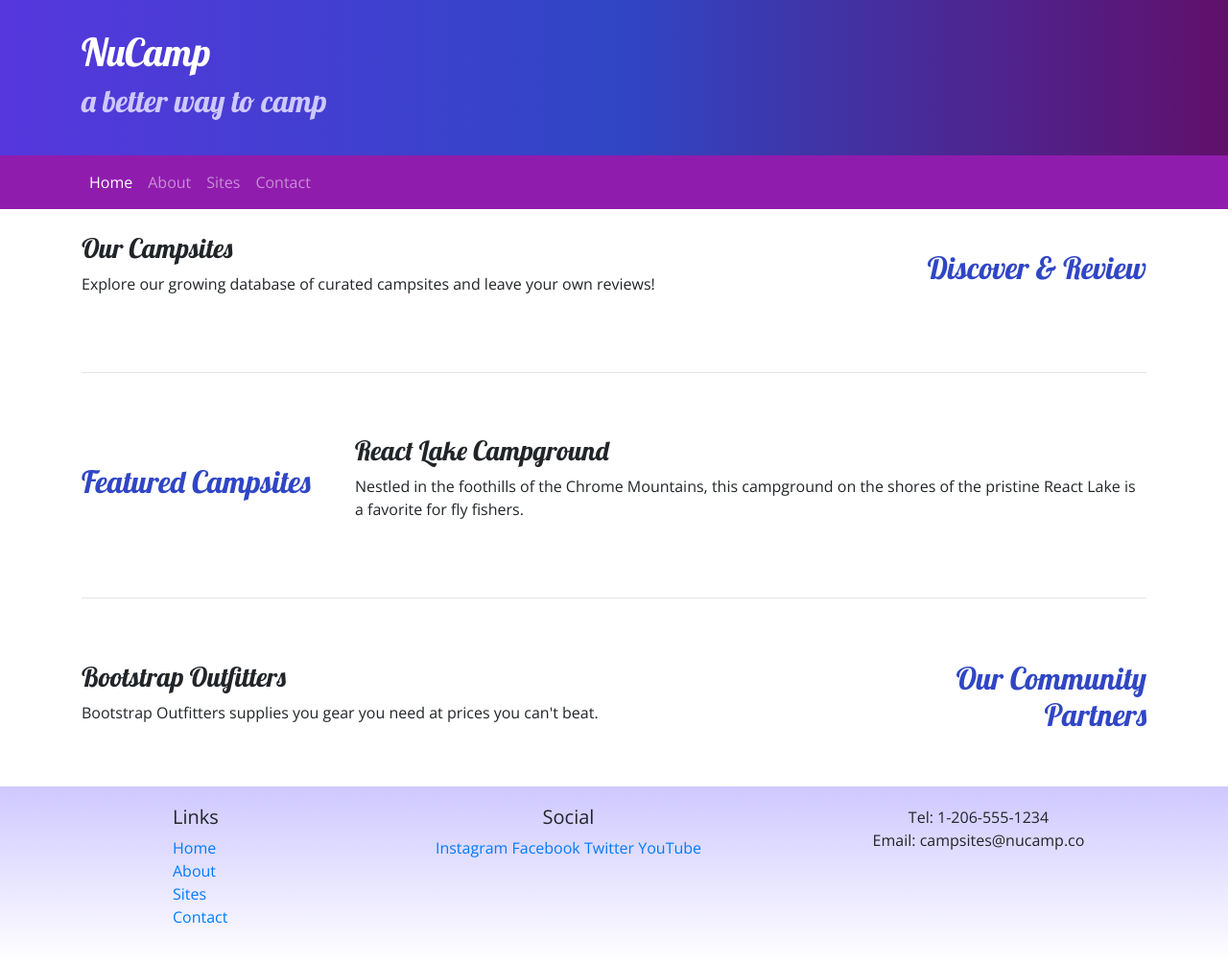
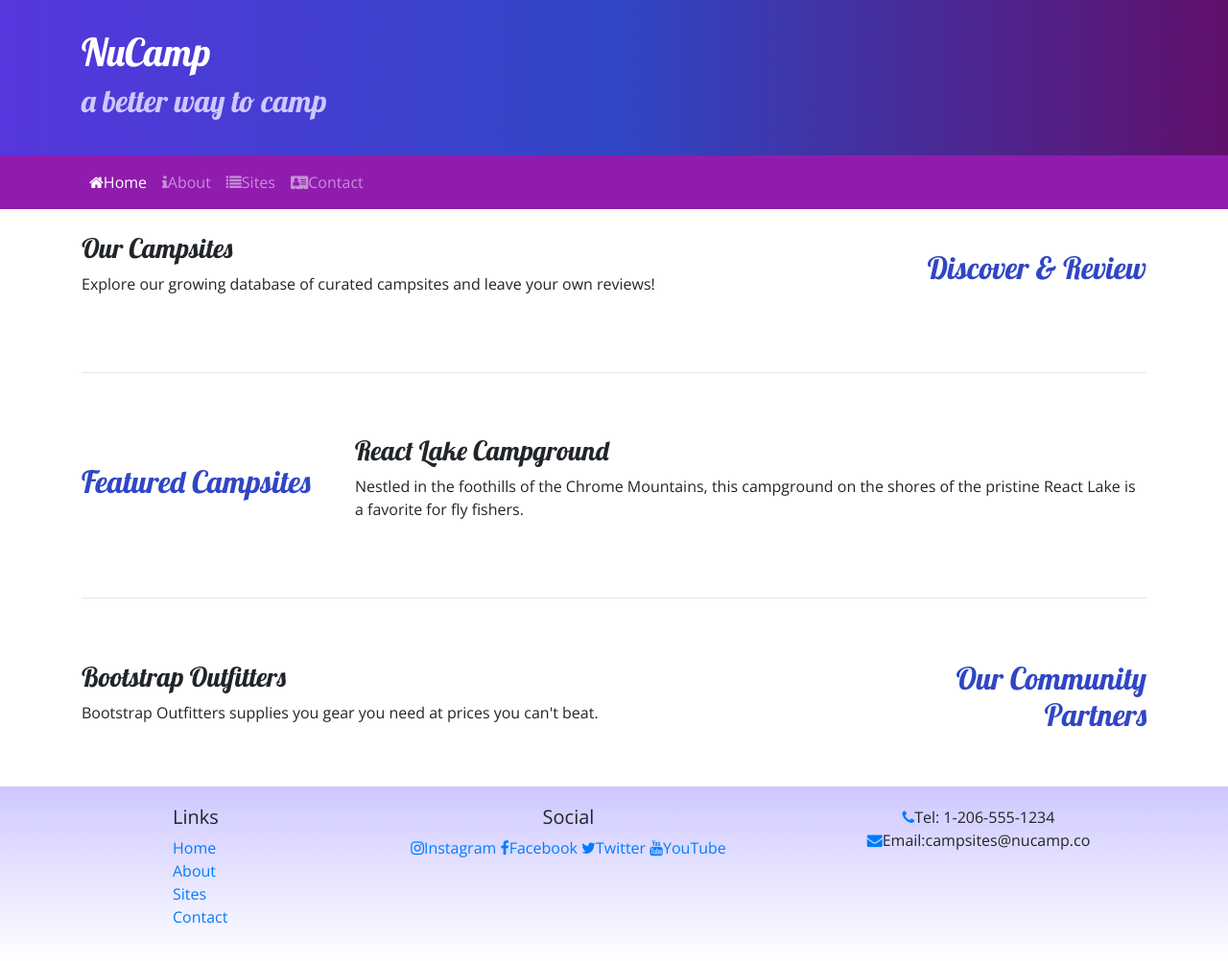
Before and after one commit to Miraragal/Boostrap-practice, a website: page index.html in a window 1280 px wide. Shown: the whole page at 96% size. Drawn offline with nearby package versions, Linux system fonts and the light colour scheme.

Commit message:
Icon fonts

```diff
--- a/index.html
+++ b/index.html
@@ -10,6 +10,7 @@
     <link rel="stylesheet" href="node_modules/bootstrap/dist/css/bootstrap.min.css" />
 
     <!-- Additional CSS must be placed after Bootstrap CSS -->
+    <link rel="stylesheet" href="node_modules/font-awesome/css/font-awesome.min.css" />
     <link rel="stylesheet" href="https://fonts.googleapis.com/css?family=Lobster|Open+Sans" />
     <link rel="stylesheet" href="css/styles.css" />
 
@@ -36,10 +37,13 @@
             </button>
             <div class="collapse navbar-collapse" id="nucampNavbar">
                 <ul class="navbar-nav">
-                    <li class="nav-item active"><a class="nav-link" href="#">Home</a></li>
-                    <li class="nav-item"><a class="nav-link" href="aboutus.html">About</a></li>
-                    <li class="nav-item"><a class="nav-link" href="#">Sites</a></li>
-                    <li class="nav-item"><a class="nav-link" href="#">Contact</a></li>
+                    <li class="nav-item active"><a class="nav-link" href="#"><i class="fa fa-home fa-md"></i>Home</a>
+                    </li>
+                    <li class="nav-item"><a class="nav-link" href="aboutus.html"><i
+                                class="fa fa-info fa-md"></i>About</a></li>
+                    <li class="nav-item"><a class="nav-link" href="#"><i class="fa fa-list fa-md"></i>Sites</a></li>
+                    <li class="nav-item"><a class="nav-link" href="#"><i
+                                class="fa fa-address-card fa-md"></i>Contact</a></li>
                 </ul>
             </div>
         </div>
@@ -115,14 +119,14 @@
                 </div>
                 <div class="col-6 col-sm-5 text-center">
                     <h5>Social</h5>
-                    <a href="http://instagram.com/">Instagram</a>
-                    <a href="http://facebook.com/">Facebook</a>
-                    <a href="http://twitter.com/">Twitter</a>
-                    <a href="http://youtube.com/">YouTube</a>
+                    <a href="http://instagram.com/"><i class="fa fa-instagram fa-md"></i>Instagram</a>
+                    <a href="http://facebook.com/"><i class="fa fa-facebook fa-md"></i>Facebook</a>
+                    <a href="http://twitter.com/"><i class="fa fa-twitter fa-md"></i>Twitter</a>
+                    <a href="http://youtube.com/"><i class="fa fa-youtube fa-md"></i>YouTube</a>
                 </div>
                 <div class="col-sm-4 text-center">
-                    Tel: 1-206-555-1234<br />
-                    Email: campsites@nucamp.co
+                    <i class="fa fa-phone fa-md text-primary"></i>Tel: 1-206-555-1234<br />
+                    <i class="fa fa-envelope fa-md text-primary"></i>Email:campsites@nucamp.co
                 </div>
             </div>
         </div>
--- a/package.json
+++ b/package.json
@@ -15,6 +15,7 @@
   },
   "dependencies": {
     "bootstrap": "^4.0.0",
+    "font-awesome": "^4.7.0",
     "jquery": "^3.3.1",
     "popper.js": "^1.12.9"
   }
```
Also changed, not shown: aboutus.html (+14 -10 lines), 3 other files.
